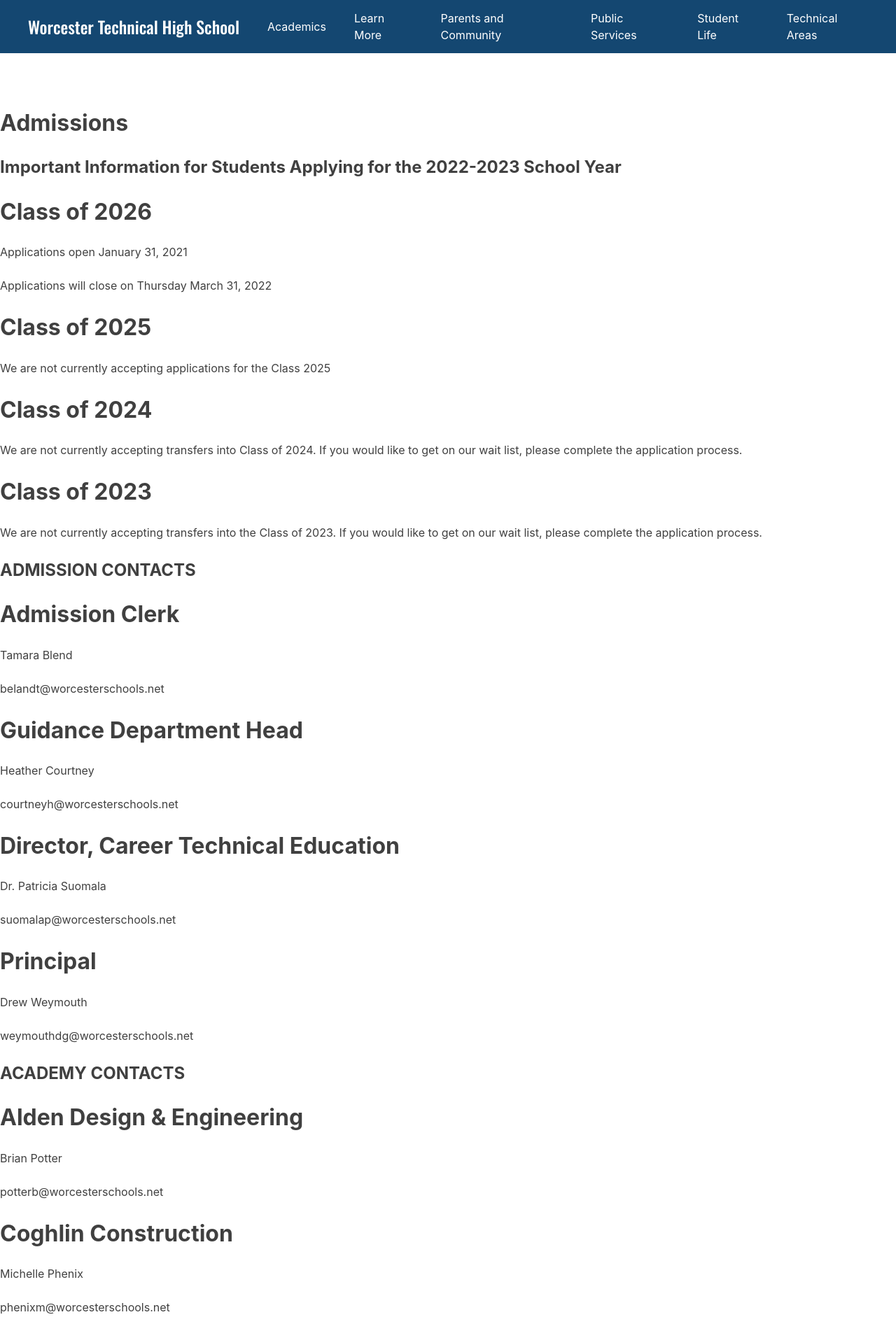
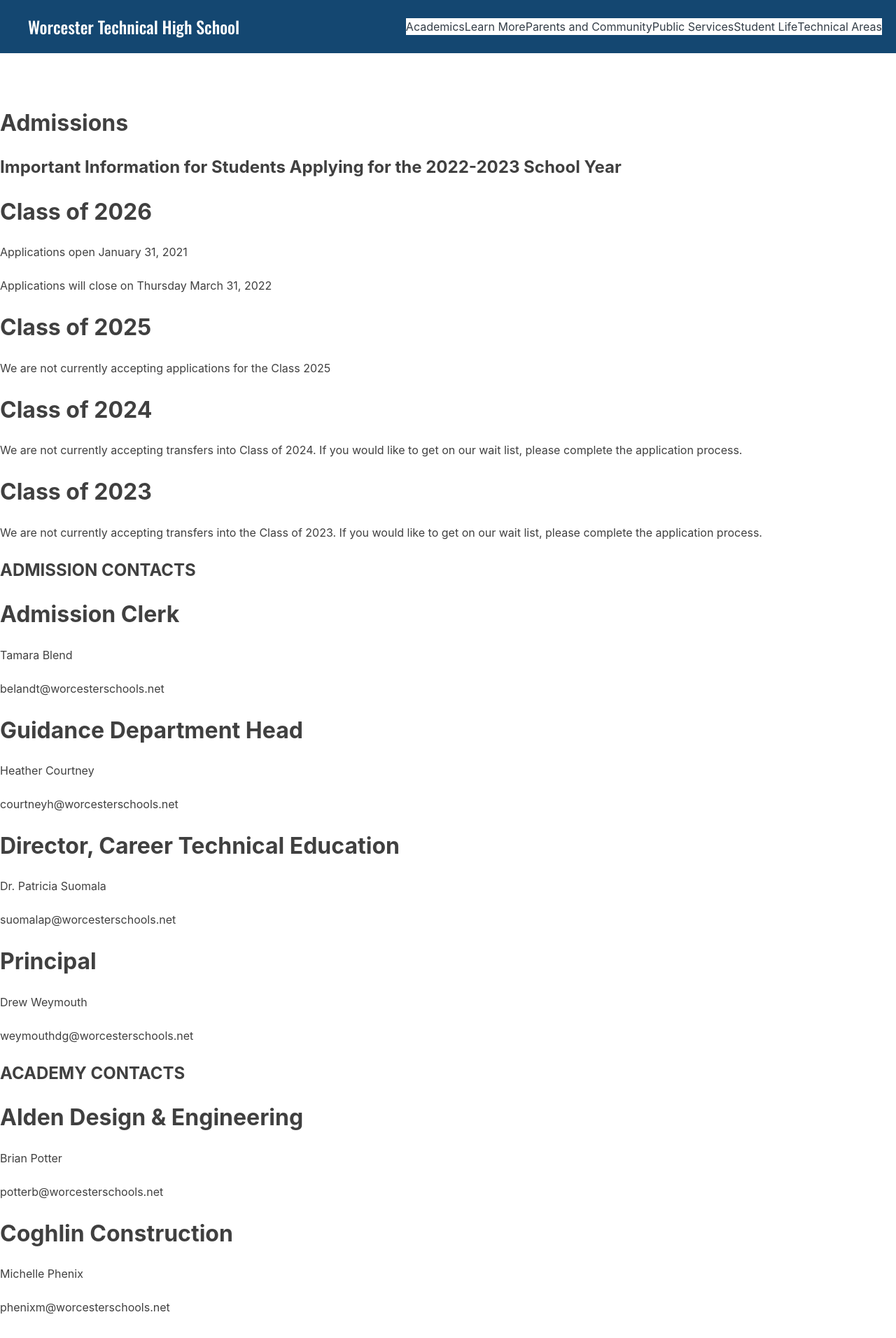
Before and after one commit to worcestertechnicalhighschool/techhigh.us, a Jekyll site: the page built from admissions.md, in a window 1280 px wide. Shown: the top 1912 px of the page at 70% size. Built offline with Jekyll 4.4.1, drawn with Linux system fonts in a browser that asks for light colours; nearby versions of some CDN libraries.

Commit message:
menu work

```diff
--- a/_sass/techhigh/header.scss
+++ b/_sass/techhigh/header.scss
@@ -35,31 +35,56 @@
         justify-content: flex-end;
     }
 
-    .menu{
-        li {
-            padding: 20px;
-            display: flex;
-            align-items: center;
-
-            li{
-                padding: 0;
-                line-height: 200%;
-                border-width: 200%;
-                a{
-                    text-align: center;
-                }
-                :hover{
-                    color: white;
-                    background: $light_grey;
-                }
+    .main-navigation {
+        // position: relative;
+        ul {
+            transition: $soft;
+            transform: translateY(0);
+            background-color: $white;
+            z-index: 500;
+            a {
+                color: $dark_grey;
             }
         }
+        &.toggled {
+            ul {
+                display: flex;
+                flex-direction: column;
+                justify-content: center;
+                transform: translateY($header_height);
+                position: absolute;
+                left: 0;
+                top: 0;
+                width: 100%;
+            }
+        }
+    }
 
-    }
-    .sub-menu{
-        background-color: white;
-        @include aTags($dark_grey);
-    }
+    // .menu{
+    //     li {
+    //         padding: 20px;
+    //         display: flex;
+    //         align-items: center;
+
+    //         li{
+    //             padding: 0;
+    //             line-height: 200%;
+    //             border-width: 200%;
+    //             a{
+    //                 text-align: center;
+    //             }
+    //             :hover{
+    //                 color: white;
+    //                 background: $light_grey;
+    //             }
+    //         }
+    //     }
+
+    // }
+    // .sub-menu{
+    //     background-color: white;
+    //     @include aTags($dark_grey);
+    // }
 
 }
 
--- a/_sass/techhigh/variables.scss
+++ b/_sass/techhigh/variables.scss
@@ -19,4 +19,4 @@
 $soft:  all ease 0.3s;
 
 $breakpoint_standard: 450px;
-$breakpoint_desktop: 1250px;
+$breakpoint_desktop: 1280px;
```
